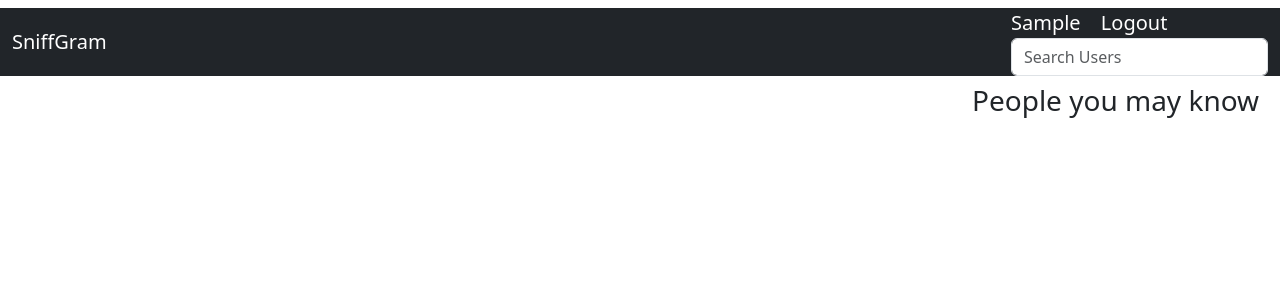
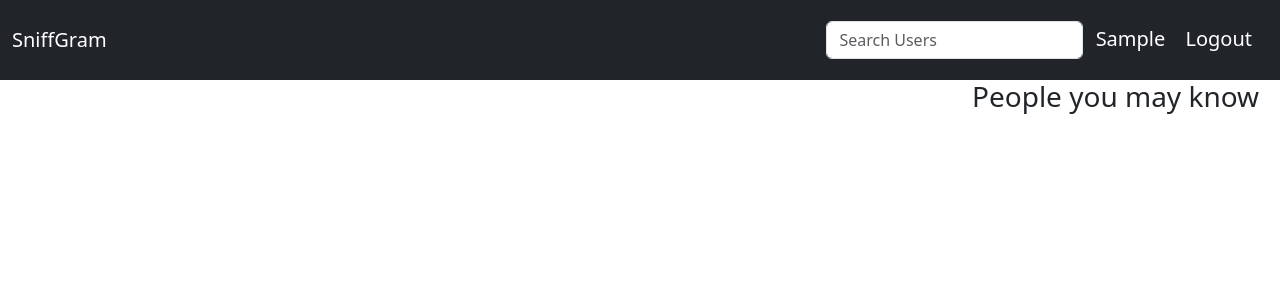
Before and after one commit to Vonmak/instaClone, a Django app: page / in a window 1280 px wide. Shown: the top 300 px of the page. Run offline with Django 4.2, Linux system fonts and the light colour scheme; the visitor is signed in with stand-in values (Sample User, id 1); data that the repository does not hold is empty; some libraries are stand-ins or nearby versions.

Commit message:
added a login logout link to the navabar

```diff
--- a/clone/templates/navbar.html
+++ b/clone/templates/navbar.html
@@ -1,18 +1,11 @@
-<nav class="navbar navbar-inverse">
-  <div class="container-fluid bg-dark text-white">
+<nav class="navbar navbar-inverse bg bg-dark" style='height:10vh'>
+  <div class="container-fluid text-white">
     <div class="navbar-header">
       <a class="navbar-brand text-white" href="/">SniffGram</a>
     </div>
     <div class="navbar-end">
-      {% if user.is_authenticated %}
-
-      <a class="navbar-brand text-white" href="/profile/{{user.id}}"
-        >{{user.username | title}}</a
-      >
-      <a class="navbar-brand text-white" href="/logout">Logout</a>
-      {% else %}
-      <a class="navbar-brand text-white" href="/login">Login</a>
-      {% endif %}
+      <lu class="list-inline">
+        <li class="list-inline-item">
           <div class="nav-search">
             <form
               class="form-inline my-2 my-lg-0"
@@ -28,6 +21,18 @@
               />
             </form>
           </div>
+        </li>
+        <li class="list-inline-item">
+          {% if user.is_authenticated %}
+          <a class="navbar-brand text-white" href="/profile/{{user.id}}"
+            >{{user.username | title}}</a
+          >
+          <a class="navbar-brand text-white" href="/logout">Logout</a>
+          {% else %}
+          <a class="navbar-brand text-white" href="/login">Login</a>
+          {% endif %}
+        </li></lu
+      >
     </div>
   </div>
 </nav>
```
Lines whose indentation alone changed are shown as unchanged.
